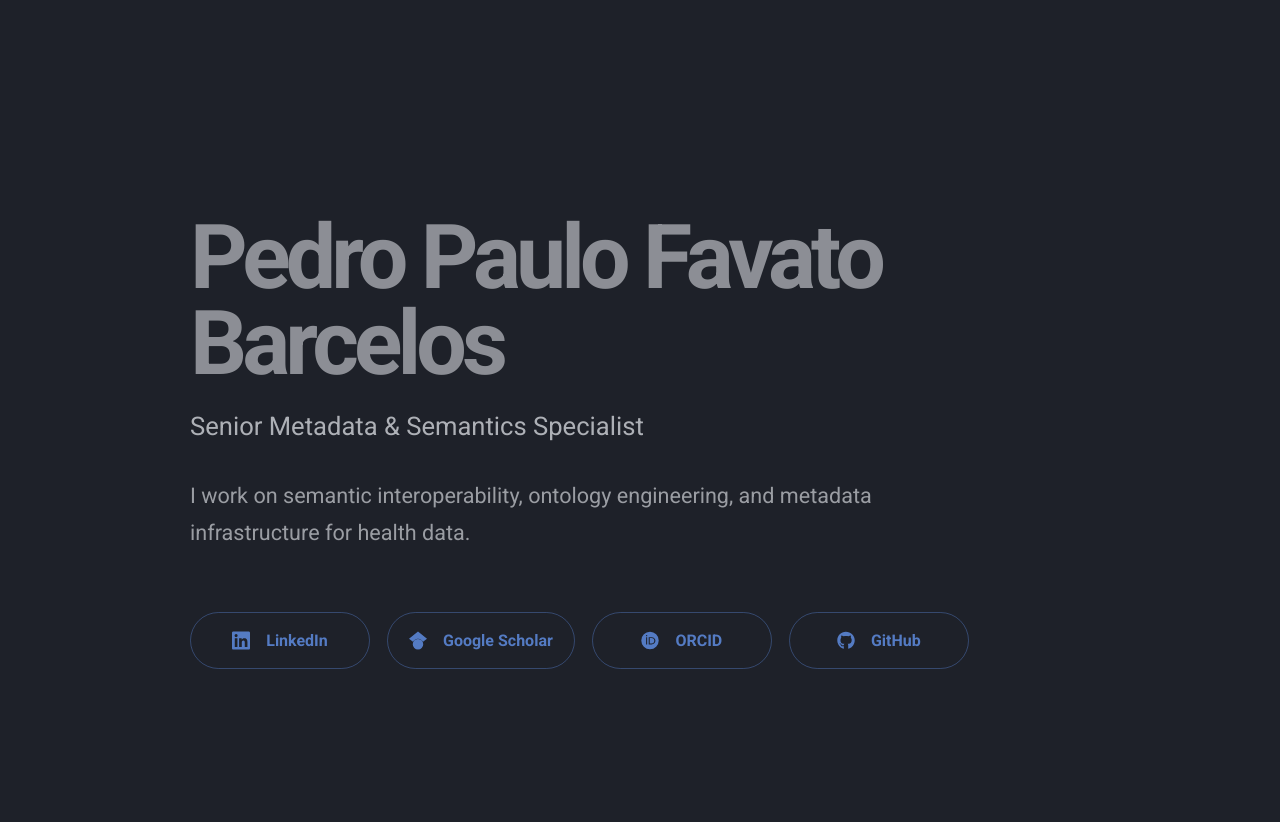
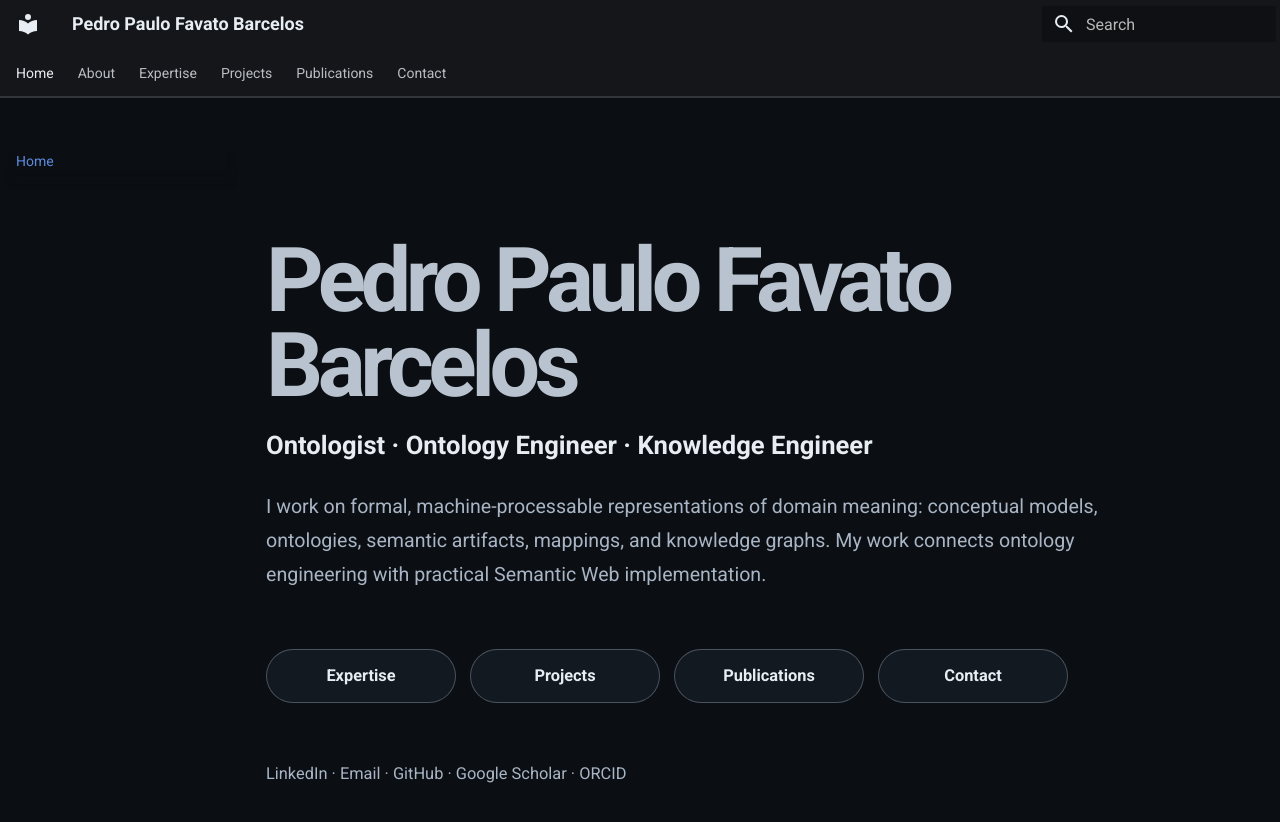
Before and after one commit to pedropaulofb/pedropaulofb.github.io, an MkDocs documentation site: the page built from docs/index.md, in a window 1280 px wide and 900 px high. Shown: the top 822 px of the window. Built offline with MkDocs 1.6.1 and Material for MkDocs 9.7.7, drawn with Linux system fonts in a browser that asks for light colours; some of the changed text lies outside the part shown.

Commit message:
feat(site): expand personal page into multi-page MkDocs site
Add About, Expertise, Projects, Publications, and Contact pages.
Configure MkDocs navigation, search, and Material navigation features.
Replace the homepage-only stylesheet with a reusable multi-page stylesheet.
Update the homepage positioning around ontology and knowledge engineering.

```diff
--- a/docs/index.md
+++ b/docs/index.md
@@ -9,22 +8,28 @@ hide:
 # Pedro Paulo Favato Barcelos
 
 <div class="subtitle">
-Senior Metadata & Semantics Specialist
+Ontologist · Ontology Engineer · Knowledge Engineer
 </div>
 
 <div class="description">
-I work on semantic interoperability, ontology engineering, and metadata infrastructure for health data.
+I work on formal, machine-processable representations of domain meaning: conceptual models, ontologies, semantic artifacts, mappings, and knowledge graphs. My work connects ontology engineering with practical Semantic Web implementation.
 </div>
 
 <div class="link-grid" markdown="1">
 
-[:fontawesome-brands-linkedin: LinkedIn](https://w3id.org/pedropaulofb/linkedin){ .profile-link }
+[Expertise](expertise.md){ .profile-link }
 
-[:simple-googlescholar: Google Scholar](https://w3id.org/pedropaulofb/scholar){ .profile-link }
+[Projects](projects.md){ .profile-link }
 
-[:fontawesome-brands-orcid: ORCID](https://w3id.org/pedropaulofb/orcid){ .profile-link }
+[Publications](publications.md){ .profile-link }
 
-[:fontawesome-brands-github: GitHub](https://w3id.org/pedropaulofb/github){ .profile-link }
+[Contact](contact.md){ .profile-link }
+
+</div>
+
+<div class="profile-row" markdown="1">
+
+[LinkedIn](https://w3id.org/pedropaulofb/linkedin) · [Email](https://w3id.org/pedropaulofb/email) · [GitHub](https://w3id.org/pedropaulofb/github) · [Google Scholar](https://w3id.org/pedropaulofb/scholar) · [ORCID](https://w3id.org/pedropaulofb/orcid)
 
 </div>
 
--- /dev/null
+++ b/docs/stylesheets/extra.css
@@ -0,0 +1,241 @@
+/* Site-level visual direction:
+   dark, restrained, high-contrast, documentation-oriented.
+   This replaces the one-page-only home.css approach. */
+
+[data-md-color-scheme="slate"] {
+  --md-hue: 215;
+
+  --md-default-bg-color: #0b0f14;
+  --md-default-fg-color: #e8edf3;
+  --md-default-fg-color--light: #b9c3cf;
+  --md-default-fg-color--lighter: #8b98a8;
+
+  --md-primary-fg-color: #06080c;
+  --md-primary-bg-color: #e8edf3;
+
+  --md-accent-fg-color: #8ab4f8;
+  --md-typeset-a-color: #8ab4f8;
+
+  --md-code-bg-color: #111821;
+  --md-code-fg-color: #e8edf3;
+
+  --ppfb-border-color: hsla(213, 28%, 78%, 0.18);
+  --ppfb-border-color-strong: hsla(213, 28%, 78%, 0.34);
+  --ppfb-surface-color: hsla(213, 28%, 24%, 0.24);
+  --ppfb-surface-color-hover: hsla(213, 28%, 30%, 0.34);
+  --ppfb-muted-color: #a9b5c4;
+}
+
+/* Keep Material navigation visible for the multi-page site. */
+.md-header {
+  box-shadow: none;
+  border-bottom: 1px solid var(--ppfb-border-color);
+}
+
+.md-tabs {
+  background-color: var(--md-default-bg-color);
+  border-bottom: 1px solid var(--ppfb-border-color);
+}
+
+.md-tabs__link {
+  opacity: 0.78;
+}
+
+.md-tabs__link--active,
+.md-tabs__link:hover {
+  opacity: 1;
+}
+
+/* Slightly wider than the Material default, without becoming a full-width layout. */
+.md-grid {
+  max-width: 74rem;
+}
+
+/* Footer remains visible, but visually quiet. */
+.md-footer {
+  background-color: var(--md-default-bg-color);
+  border-top: 1px solid var(--ppfb-border-color);
+}
+
+.md-footer-meta {
+  background-color: var(--md-default-bg-color);
+}
+
+/* General typesetting. */
+.md-typeset {
+  font-size: 0.82rem;
+}
+
+.md-typeset h1 {
+  margin-bottom: 1rem;
+  font-weight: 720;
+  letter-spacing: -0.035em;
+}
+
+.md-typeset h2 {
+  margin-top: 2.4rem;
+  padding-top: 0.75rem;
+  border-top: 1px solid var(--ppfb-border-color);
+  font-weight: 680;
+  letter-spacing: -0.02em;
+}
+
+.md-typeset h3 {
+  margin-top: 1.8rem;
+  font-weight: 650;
+}
+
+.md-typeset p,
+.md-typeset li {
+  line-height: 1.68;
+}
+
+.md-typeset strong {
+  color: var(--md-default-fg-color);
+}
+
+.md-typeset a {
+  text-underline-offset: 0.18em;
+}
+
+.md-typeset a:hover {
+  text-decoration: underline;
+}
+
+/* Tables, used sparingly for structured technical summaries. */
+.md-typeset table:not([class]) {
+  border: 1px solid var(--ppfb-border-color);
+  border-radius: 0.55rem;
+  overflow: hidden;
+}
+
+.md-typeset table:not([class]) th {
+  background-color: var(--ppfb-surface-color);
+  color: var(--md-default-fg-color);
+}
+
+.md-typeset table:not([class]) td,
+.md-typeset table:not([class]) th {
+  border-color: var(--ppfb-border-color);
+  vertical-align: top;
+}
+
+/* Homepage hero. */
+.md-typeset .hero {
+  min-height: calc(100vh - 9rem);
+  box-sizing: border-box;
+  display: flex;
+  flex-direction: column;
+  justify-content: center;
+  max-width: 58rem;
+  padding: 4.5rem 0 5rem;
+}
+
+.md-typeset .hero h1 {
+  max-width: 54rem;
+  margin: 0 0 1rem;
+  font-size: clamp(2.6rem, 7vw, 5.6rem);
+  line-height: 0.95;
+  font-weight: 760;
+  letter-spacing: -0.06em;
+}
+
+.md-typeset .hero .subtitle {
+  margin-bottom: 1.35rem;
+  color: var(--md-default-fg-color);
+  font-size: clamp(1.05rem, 2vw, 1.55rem);
+  font-weight: 520;
+  line-height: 1.35;
+}
+
+.md-typeset .hero .description {
+  max-width: 45rem;
+  margin-bottom: 2rem;
+  color: var(--ppfb-muted-color);
+  font-size: 0.98rem;
+  line-height: 1.75;
+}
+
+/* Primary homepage page links. */
+.md-typeset .link-grid {
+  display: grid;
+  grid-template-columns: repeat(auto-fit, minmax(9.5rem, max-content));
+  gap: 0.7rem;
+  margin: 0 0 1.2rem;
+}
+
+.md-typeset .profile-link {
+  display: inline-flex;
+  align-items: center;
+  justify-content: center;
+  gap: 0.48rem;
+  min-width: 9.5rem;
+  border: 1px solid var(--ppfb-border-color-strong);
+  border-radius: 999px;
+  padding: 0.62rem 0.95rem;
+  background-color: var(--ppfb-surface-color);
+  color: var(--md-default-fg-color);
+  font-weight: 620;
+  text-decoration: none;
+  transition:
+    background-color 150ms ease,
+    border-color 150ms ease,
+    transform 150ms ease;
+}
+
+.md-typeset .profile-link:hover {
+  border-color: var(--md-typeset-a-color);
+  background-color: var(--ppfb-surface-color-hover);
+  text-decoration: none;
+  transform: translateY(-1px);
+}
+
+.md-typeset .profile-link .twemoji,
+.md-typeset .profile-link .md-icon {
+  width: 1.05rem;
+  height: 1.05rem;
+}
+
+/* Secondary homepage profile/contact links. */
+.md-typeset .profile-row {
+  max-width: 46rem;
+  color: var(--ppfb-muted-color);
+  font-size: 0.82rem;
+  line-height: 1.8;
+}
+
+.md-typeset .profile-row a {
+  color: var(--ppfb-muted-color);
+  text-decoration: none;
+}
+
+.md-typeset .profile-row a:hover {
+  color: var(--md-typeset-a-color);
+  text-decoration: underline;
+}
+
+/* Compact metadata blocks in project pages. */
+.md-typeset p:has(strong:first-child) {
+  margin-top: 0.35rem;
+  margin-bottom: 0.35rem;
+}
+
+/* Mobile adjustments. */
+@media screen and (max-width: 640px) {
+  .md-typeset .hero {
+    min-height: auto;
+    padding: 3rem 0 3.5rem;
+  }
+
+  .md-typeset .hero h1 {
+    font-size: clamp(2.3rem, 13vw, 3.5rem);
+  }
+
+  .md-typeset .link-grid {
+    grid-template-columns: 1fr;
+  }
+
+  .md-typeset .profile-link {
+    width: 100%;
+  }
+}
--- a/docs/stylesheets/home.css
+++ /dev/null
@@ -1,124 +0,0 @@
-/* Hide Material's top header for a clean one-page landing page */
-.md-header {
-  display: none;
-}
-
-/* Hide Material's footer, including social icons and "Made with Material for MkDocs" */
-.md-footer {
-  display: none;
-}
-
-/* Remove vertical offset left by the hidden header */
-.md-container {
-  padding-top: 0;
-}
-
-/* Make the main content use the full viewport width */
-.md-main__inner {
-  margin: 0;
-  max-width: none;
-}
-
-.md-content {
-  max-width: none;
-}
-
-.md-content__inner {
-  margin: 0;
-  padding: 0;
-}
-
-.md-content__inner::before {
-  display: none;
-}
-
-/* Landing page hero section */
-.hero {
-  min-height: 100vh;
-  box-sizing: border-box;
-  display: flex;
-  flex-direction: column;
-  justify-content: center;
-  max-width: 960px;
-  margin: 0 auto;
-  padding: 4rem 1.5rem;
-}
-
-.hero h1 {
-  max-width: 900px;
-  margin: 0 0 1rem;
-  font-size: clamp(2.8rem, 7vw, 6.2rem);
-  line-height: 0.95;
-  font-weight: 750;
-  letter-spacing: -0.055em;
-}
-
-.subtitle {
-  margin-bottom: 1.5rem;
-  font-size: clamp(1.15rem, 2vw, 1.8rem);
-  font-weight: 500;
-  opacity: 0.9;
-}
-
-.description {
-  max-width: 720px;
-  margin-bottom: 2.2rem;
-  font-size: 1.08rem;
-  line-height: 1.75;
-  opacity: 0.78;
-}
-
-/* Profile links */
-.link-grid {
-  display: grid;
-  grid-template-columns: repeat(auto-fit, minmax(180px, max-content));
-  gap: 0.85rem;
-}
-
-.profile-link {
-  display: inline-flex;
-  align-items: center;
-  justify-content: center;
-  gap: 0.55rem;
-  min-width: 180px;
-  border: 1px solid color-mix(in srgb, currentColor 45%, transparent);
-  border-radius: 999px;
-  padding: 0.72rem 1.05rem;
-  text-decoration: none;
-  font-weight: 600;
-  opacity: 0.86;
-  transition:
-    opacity 150ms ease,
-    transform 150ms ease,
-    border-color 150ms ease,
-    background-color 150ms ease;
-}
-
-.profile-link:hover {
-  opacity: 1;
-  transform: translateY(-1px);
-  border-color: currentColor;
-  background-color: color-mix(in srgb, currentColor 8%, transparent);
-}
-
-.profile-link .twemoji,
-.profile-link .md-icon {
-  width: 1.15rem;
-  height: 1.15rem;
-}
-
-/* Mobile layout */
-@media screen and (max-width: 640px) {
-  .hero {
-    min-height: 100vh;
-    padding: 3rem 1rem;
-  }
-
-  .link-grid {
-    grid-template-columns: 1fr;
-  }
-
-  .profile-link {
-    width: 100%;
-  }
-}
--- a/mkdocs.yml
+++ b/mkdocs.yml
@@ -1,9 +1,11 @@
 site_name: Pedro Paulo Favato Barcelos
-site_description: Personal website of Pedro Paulo Favato Barcelos
+site_description: Ontology engineering, knowledge engineering, conceptual modeling, and Semantic Web work by Pedro Paulo Favato Barcelos
+site_author: Pedro Paulo Favato Barcelos
 site_url: https://pedropaulofb.github.io/
 
 theme:
   name: material
+  language: en
   palette:
     scheme: slate
     primary: black
@@ -14,16 +16,41 @@ theme:
   features:
     - navigation.instant
     - navigation.tracking
+    - navigation.tabs
+    - navigation.tabs.sticky
+    - navigation.sections
+    - navigation.top
+    - toc.follow
+    - search.suggest
+    - search.highlight
+    - content.code.copy
+
+nav:
+  - Home: index.md
+  - About: about.md
+  - Expertise: expertise.md
+  - Projects: projects.md
+  - Publications: publications.md
+  - Contact: contact.md
+
+plugins:
+  - search
 
 markdown_extensions:
+  - admonition
   - attr_list
   - md_in_html
+  - tables
+  - toc:
+      permalink: true
+  - pymdownx.details
+  - pymdownx.superfences
   - pymdownx.emoji:
       emoji_index: !!python/name:material.extensions.emoji.twemoji
       emoji_generator: !!python/name:material.extensions.emoji.to_svg
 
 extra_css:
-  - stylesheets/home.css
+  - stylesheets/extra.css
 
 extra:
   generator: false
@@ -31,12 +58,17 @@ extra:
     - icon: fontawesome/brands/linkedin
       link: https://w3id.org/pedropaulofb/linkedin
       name: LinkedIn
+    - icon: material/email
+      link: https://w3id.org/pedropaulofb/email
+      name: Email
+    - icon: fontawesome/brands/github
+      link: https://w3id.org/pedropaulofb/github
+      name: GitHub
     - icon: simple/googlescholar
       link: https://w3id.org/pedropaulofb/scholar
       name: Google Scholar
     - icon: fontawesome/brands/orcid
       link: https://w3id.org/pedropaulofb/orcid
       name: ORCID
-    - icon: fontawesome/brands/github
-      link: https://w3id.org/pedropaulofb/github
-      name: GitHub
+
+copyright: Copyright &copy; 2026 Pedro Paulo Favato Barcelos
```
Also changed, not shown: other parts of docs/index.md (+0 -1 lines), docs/about.md (added, +31 -0 lines), docs/contact.md (added, +14 -0 lines), docs/expertise.md (added, +95 -0 lines), docs/projects.md (added, +63 -0 lines), docs/publications.md (added, +75 -0 lines), 1 other file.
